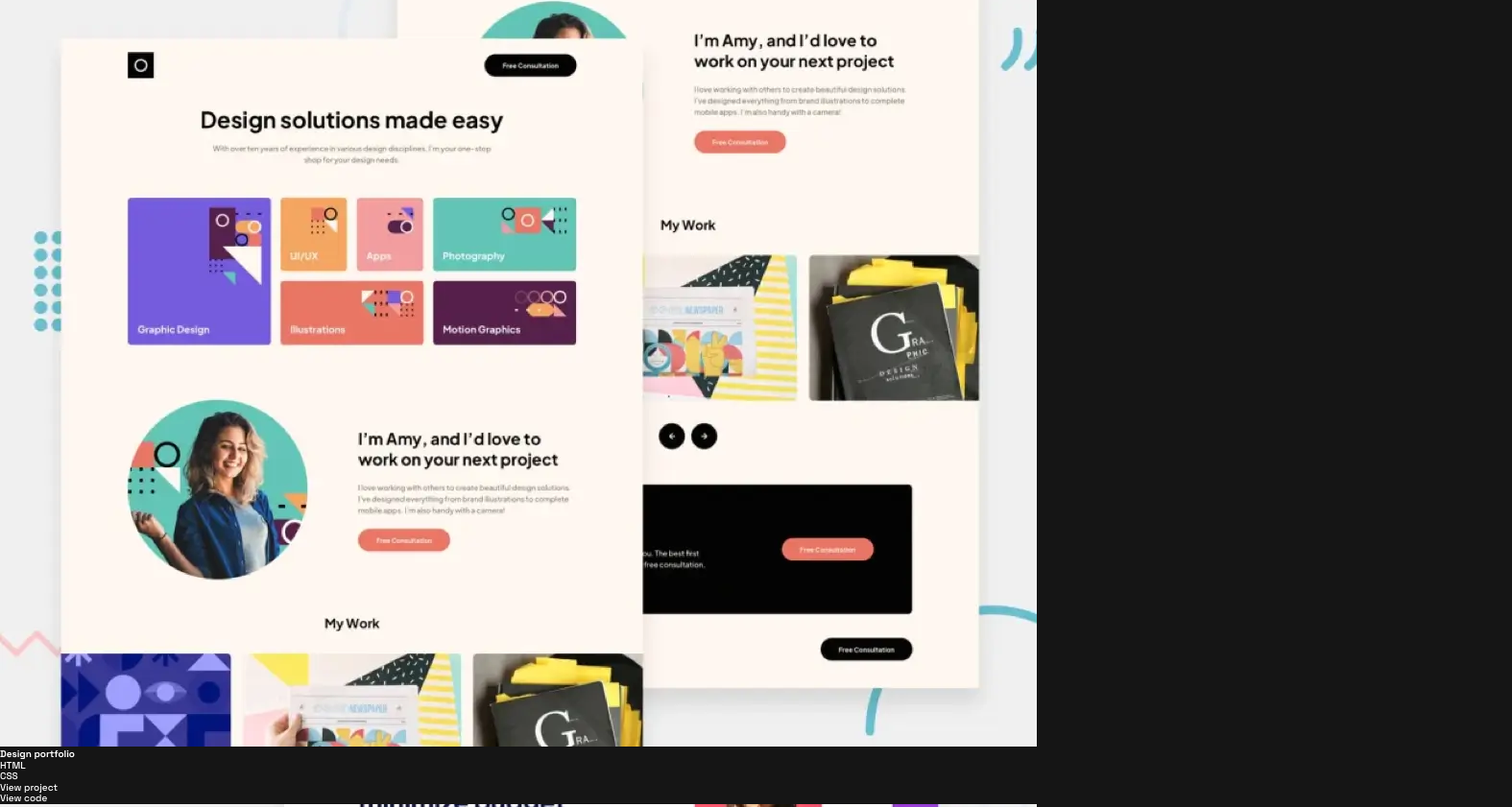
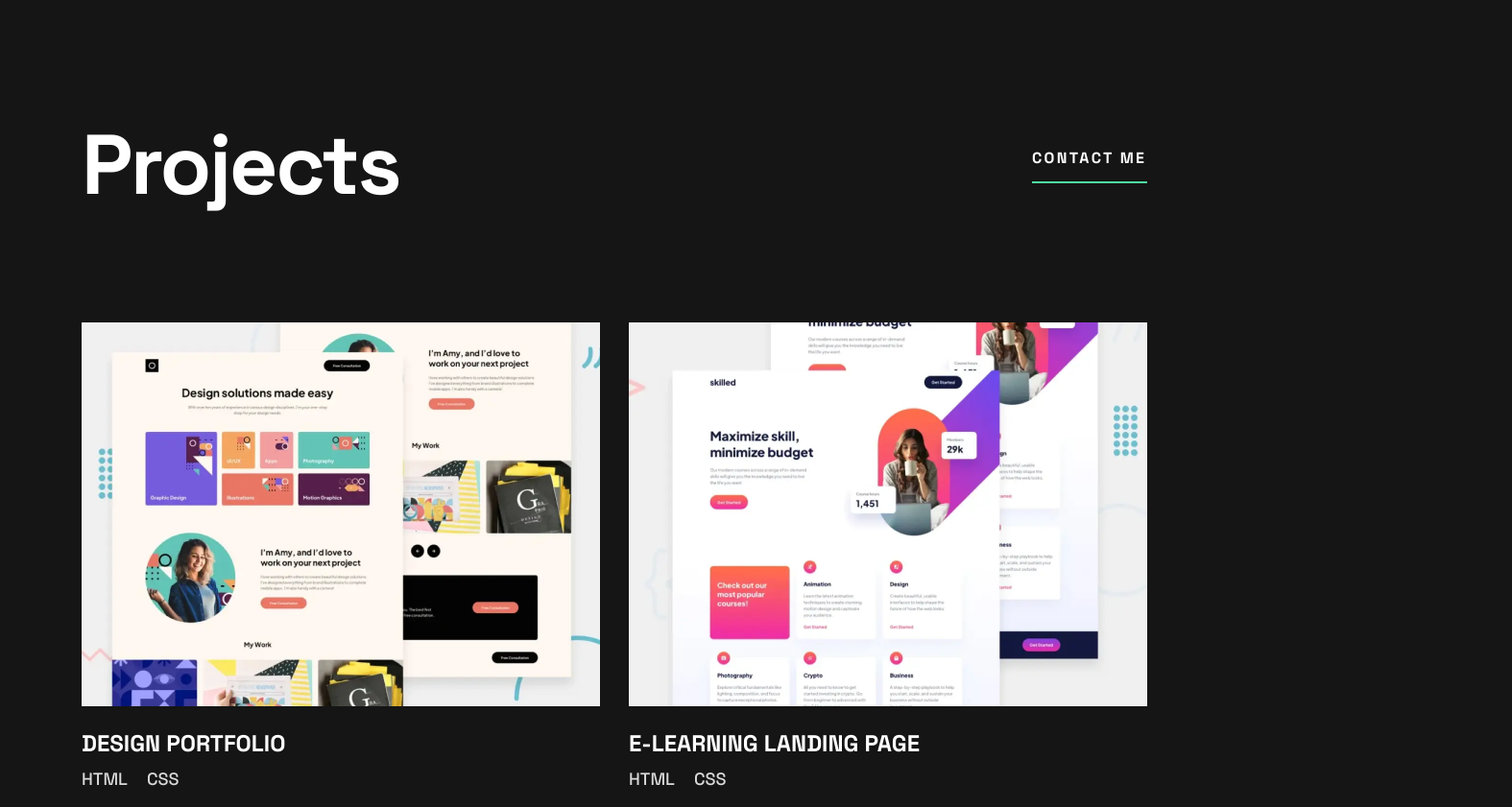
Before and after one commit to AdmirBajric/Single-page-developer-portfolio, a plain HTML site: page index.html in a window 1280 px wide. Shown: the part 1379-2220 px from the top of the page at 96% size, 1575 px wide, since content can reach past the window. Drawn offline with nearby package versions, Linux system fonts and the light colour scheme.

Commit message:
Update files

```diff
--- a/index.html
+++ b/index.html
@@ -104,10 +104,11 @@
           alt="Rings Pattern"
         />
         <section id="dev-projects">
-          <div id="heading-projects">
+          <div id="projects-heading">
             <h2>Projects</h2>
             <div class="projects-contact">
               <a href="#">Contact me</a>
+            </div>
           </div>
           <div class="projects">
             <div class="single-project">
@@ -120,7 +121,7 @@
                 <p>HTML</p>
                 <p>CSS</p>
               </div>
-                <div class="hidden">
+              <div class="project-hidden">
                 <p>View project</p>
                 <p>View code</p>
               </div>
@@ -136,7 +137,7 @@
                 <p>HTML</p>
                 <p>CSS</p>
               </div>
-                <div class="hidden">
+              <div class="project-hidden">
                 <p>View project</p>
                 <p>View code</p>
               </div>
@@ -153,7 +154,7 @@
                 <p>CSS</p>
                 <p>Javascript</p>
               </div>
-                <div class="hidden">
+              <div class="project-hidden">
                 <p>View project</p>
                 <p>View code</p>
               </div>
@@ -170,7 +171,7 @@
                 <p>CSS</p>
                 <p>Javascript</p>
               </div>
-                <div class="hidden">
+              <div class="project-hidden">
                 <p>View project</p>
                 <p>View code</p>
               </div>
@@ -187,7 +188,7 @@
                 <p>CSS</p>
                 <p>Javascript</p>
               </div>
-                <div class="hidden">
+              <div class="project-hidden">
                 <p>View project</p>
                 <p>View code</p>
               </div>
@@ -204,10 +205,9 @@
                 <p>CSS</p>
                 <p>Javascript</p>
               </div>
-                <div class="hidden">
+              <div class="project-hidden">
                 <p>View project</p>
                 <p>View code</p>
-                </div>
               </div>
             </div>
           </div>
@@ -216,9 +216,9 @@
       <footer id="footer"></footer>
     </div>
 
-    Contact I would love to hear about your project and how I could help. Please
+    <!-- Contact I would love to hear about your project and how I could help. Please
     fill in the form, and I’ll get back to you as soon as possible. Name Email
-    Message Send message adamkeyes
+    Message Send message adamkeyes -->
     <script src="main.js"></script>
   </body>
 </html>
--- a/main.css
+++ b/main.css
@@ -36,6 +36,10 @@ body {
   color: var(--white);
   display: flex;
   justify-content: center;
+}
+
+a {
+  color: var(--white);
 }
 
 #container {
@@ -154,7 +158,6 @@ body {
 .dev-contact a {
   text-decoration: none;
   text-transform: uppercase;
-  color: var(--white);
   font-size: 1.6rem;
   font-weight: var(--p2);
   line-height: 1.5;
@@ -211,3 +214,96 @@ body {
   line-height: 2.8rem;
   margin-top: 1.4rem;
 }
+
+#dev-projects {
+  width: 111rem;
+  height: 176.7rem;
+}
+
+#projects-heading {
+  width: 111rem;
+  height: 16.8rem;
+  display: flex;
+  justify-content: space-between;
+  align-items: center;
+  flex-direction: row;
+  margin-top: 13.9rem;
+}
+
+#projects-heading h2 {
+  font-size: 8.8rem;
+  font-weight: var(--p2);
+  line-height: 1.5;
+  letter-spacing: -0.25rem;
+}
+
+.projects-contact {
+  width: 12rem;
+  height: 3.8rem;
+  border-bottom: 0.2rem solid var(--neonGreen);
+  z-index: 1;
+}
+
+.projects-contact a {
+  text-decoration: none;
+  text-transform: uppercase;
+  font-size: 1.6rem;
+  font-weight: var(--p2);
+  line-height: 1.5;
+  letter-spacing: 2.2857144px;
+}
+
+.projects-contact a:active {
+  color: var(--neonGreen);
+  cursor: pointer;
+}
+
+.projects {
+  width: 111rem;
+  height: 159.9rem;
+  display: grid;
+  grid-template-rows: 1fr 1fr 1fr;
+  grid-template-columns: 1fr 1fr;
+  row-gap: 6.9rem;
+  column-gap: 3rem;
+  margin-top: 8rem;
+}
+
+.single-project {
+  width: 54rem;
+  height: 48.7rem;
+}
+
+.single-project img {
+  width: 54rem;
+  height: 40rem;
+}
+
+.single-project h4 {
+  font-size: 2.4rem;
+  font-weight: var(--p2);
+  line-height: 3.2rem;
+  text-transform: uppercase;
+  margin-top: 2rem;
+}
+
+.technologies {
+  width: 100%;
+  height: 2.8rem;
+  display: flex;
+  flex-direction: row;
+}
+
+.technologies p {
+  text-transform: uppercase;
+  color: var(--lightGray);
+  font-size: 1.8rem;
+  font-weight: var(--p1);
+  line-height: 2.8rem;
+  margin-top: 0.7rem;
+  margin-right: 2rem;
+}
+
+.project-hidden {
+  display: none;
+}
```
Lines whose indentation alone changed are shown as unchanged.
